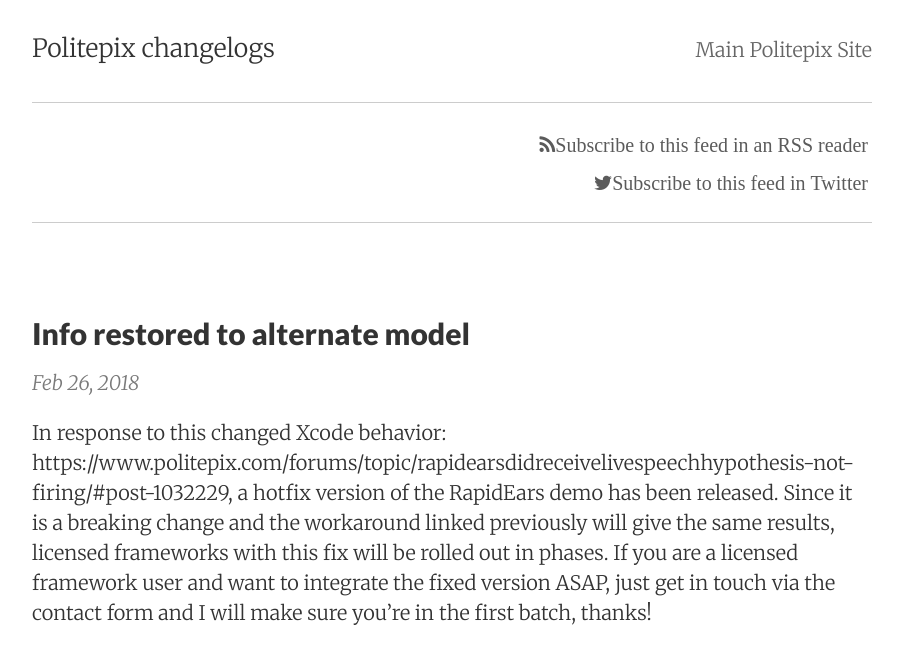
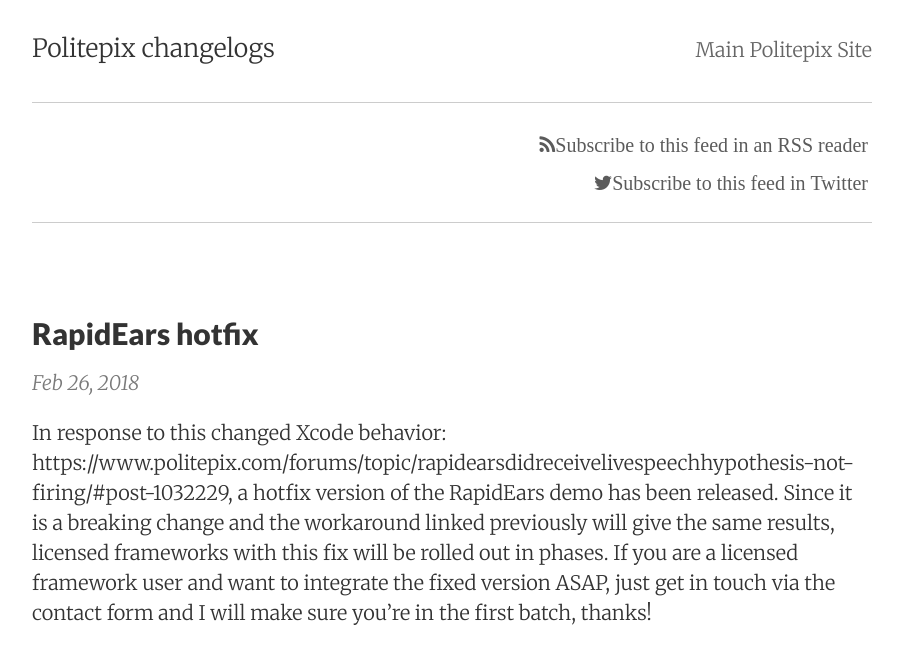
Before and after one commit to Halle/Changelogs, a Jekyll site: the page built from _posts/2018-02-26-RapidEars-Hotfix-Protocol-Declaration.md, in a window 1280 px wide. Shown: the top 664 px of the page, without its empty margins (188-1091 px from the left). Built offline with Jekyll 4.4.1, drawn with Linux system fonts in a browser that asks for light colours; nearby versions of some CDN libraries.

Commit message:
Update 2018-02-26-RapidEars-Hotfix-Protocol-Declaration.md

```diff
--- a/_posts/2018-02-26-RapidEars-Hotfix-Protocol-Declaration.md
+++ b/_posts/2018-02-26-RapidEars-Hotfix-Protocol-Declaration.md
@@ -1,6 +1,6 @@
 ---
 layout:     post
-title:      Info restored to alternate model
+title:      RapidEars hotfix
 date:       2018-02-26
 summary:    A hotfix to move a protocol declaration to the header
 categories: rapidears
```
